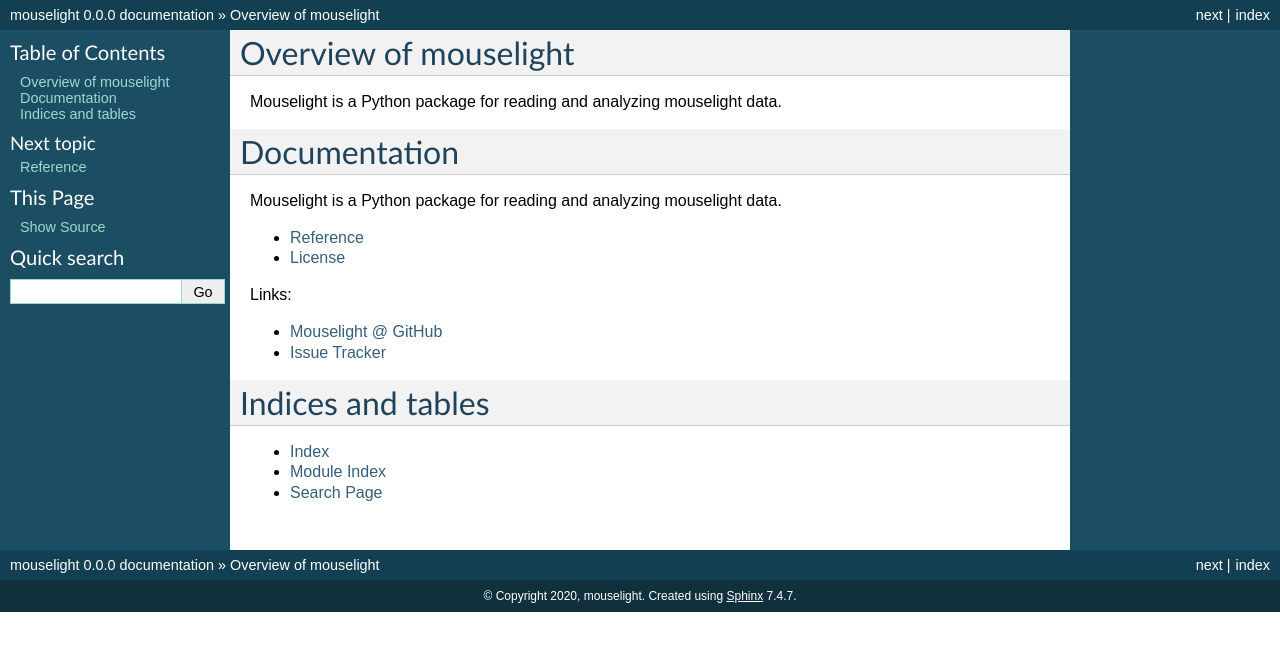
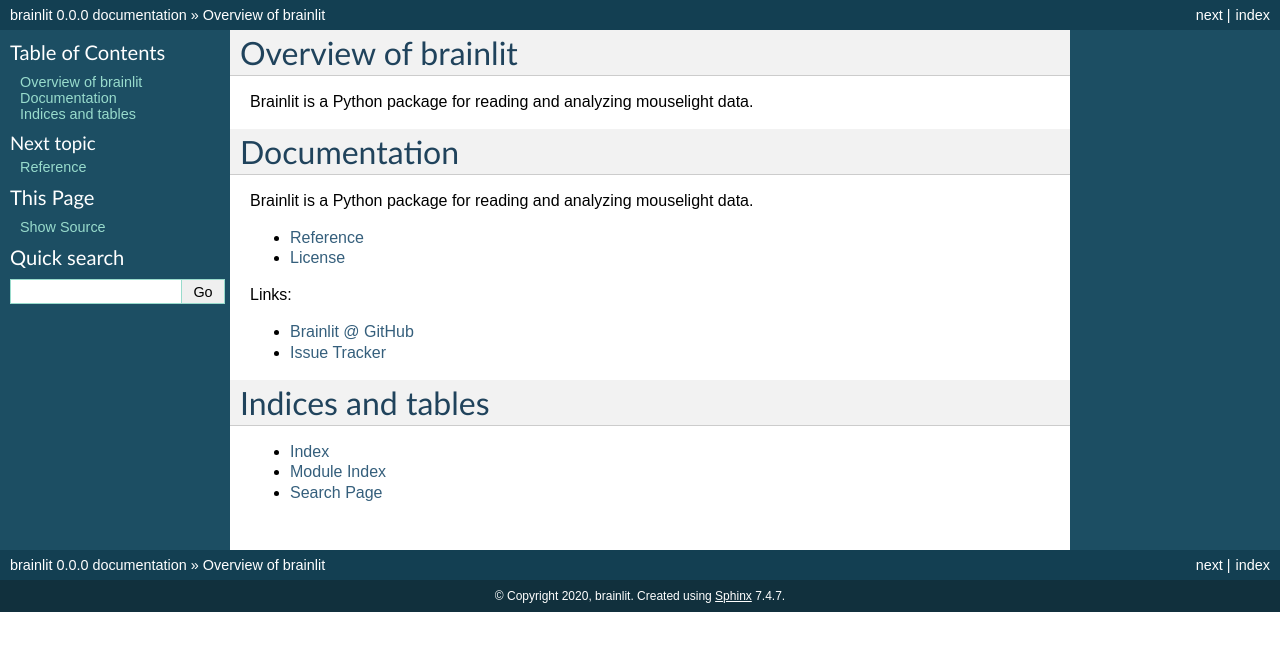
Before and after one commit to neurodata/brainlit, a Sphinx documentation site: the page built from docs/index.rst, in a window 1280 px wide. Shown: the top 651 px of the page. Built offline with Sphinx 7.4.7, drawn with Linux system fonts in a browser that asks for light colours.

Commit message:
change names in docs

```diff
--- a/docs/conf.py
+++ b/docs/conf.py
@@ -17,8 +17,8 @@
 
 # -- Project information -----------------------------------------------------
 
-project = 'mouselight'
-copyright = '2020, mouselight'
+project = 'brainlit'
+copyright = '2020, brainlit'
 author = 'bvarjavand'
 
 # The full version, including alpha/beta/rc tags
--- a/docs/index.rst
+++ b/docs/index.rst
@@ -2,15 +2,15 @@
 
 .. _contents:
 
-Overview of mouselight
+Overview of brainlit
 =======================
 
-Mouselight is a Python package for reading and analyzing mouselight data.
+Brainlit is a Python package for reading and analyzing mouselight data.
 
 Documentation
 =============
 
-Mouselight is a Python package for reading and analyzing mouselight data.
+Brainlit is a Python package for reading and analyzing mouselight data.
 
 .. toctree::
     :maxdepth: 1
@@ -22,8 +22,8 @@
     :maxdepth: 1
     :caption: Links:
 
-    Mouselight @ GitHub <http://www.github.com/neurodata/mouselight/>
-    Issue Tracker <https://github.com/neurodatadesign/mouselight/issues>
+    Brainlit @ GitHub <http://www.github.com/neurodata/brainlit/>
+    Issue Tracker <https://github.com/neurodatadesign/brainlit/issues>
 
 
 Indices and tables
--- a/docs/license.rst
+++ b/docs/license.rst
@@ -1,6 +1,6 @@
 License
 =======
-Mouselight is distributed with Apache 2.0 license.
+Brainlit is distributed with Apache 2.0 license.
 
 ::
 
--- a/docs/reference/utils.rst
+++ b/docs/reference/utils.rst
@@ -1,7 +1,7 @@
 Utility
 =======
 
-.. currentmodule:: savanna.utils.utils
+.. currentmodule:: brainlit.utils.ngl_pipeline
 
 Data Helper Methods
 -------------------
```
